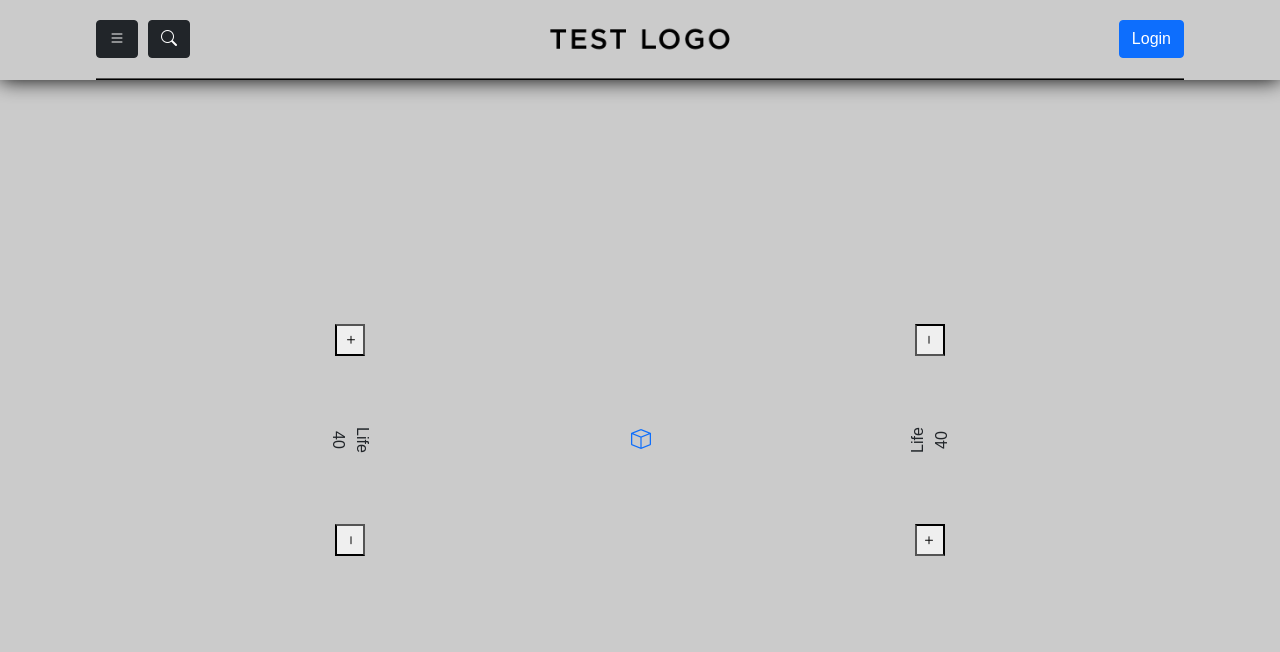
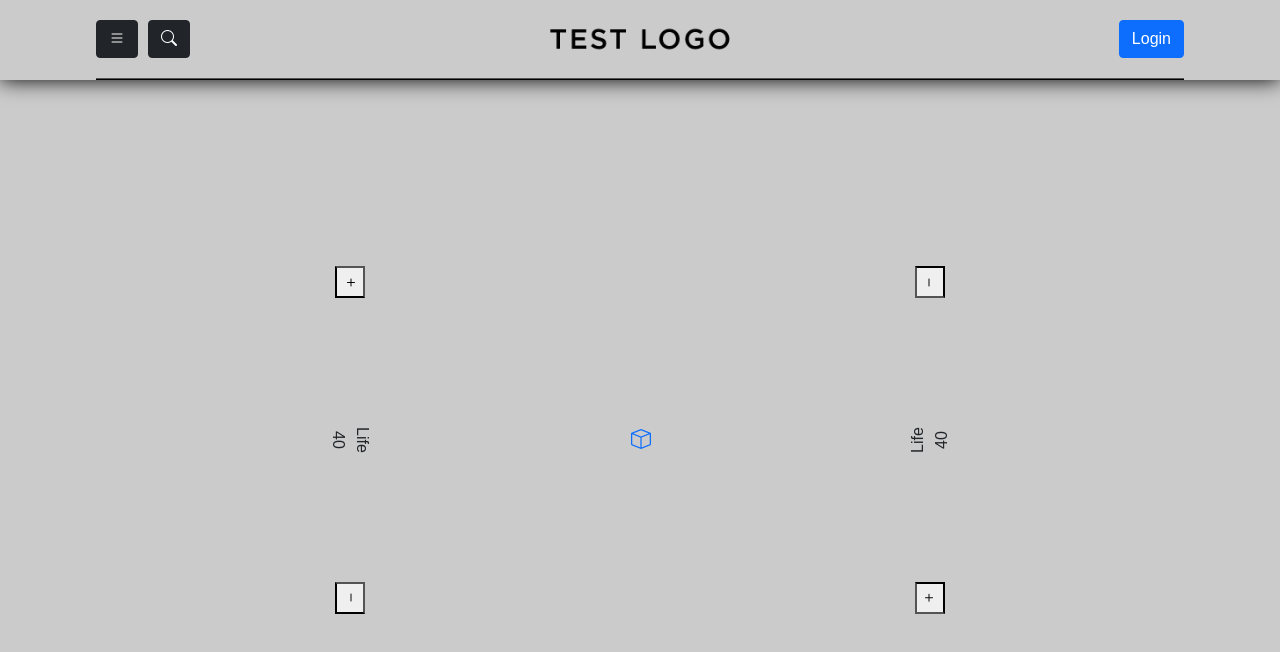
Before and after one commit to AntonioSanjuan/mtg-counter, a React (Create React App) app: page / in a window 1280 px wide. Shown: the top 652 px of the page. Built offline with nearby package versions, Linux system fonts and the light colour scheme; no server answers.

Commit message:
feat: still need to fix the rotation

```diff
--- a/src/components/CounterCarrousel/CounterCarrousel.tsx
+++ b/src/components/CounterCarrousel/CounterCarrousel.tsx
@@ -28,14 +28,13 @@ function CounterCarrousel({ player, isRotated } : { player: FirebasePlayerDto, i
           )}
         </div>
         <Carousel
-          axis="vertical"
+          axis={isRotated ? 'horizontal' : 'vertical'}
           dynamicHeight
-          centerMode
           onChange={handleCarrouselChange}
           showStatus={false}
           showThumbs={false}
           swipeable={temporaryCount === 0}
-          verticalSwipe="standard"
+          verticalSwipe={isRotated ? 'natural' : 'standard'}
           emulateTouch
           showIndicators={false}
           showArrows={false}
```
